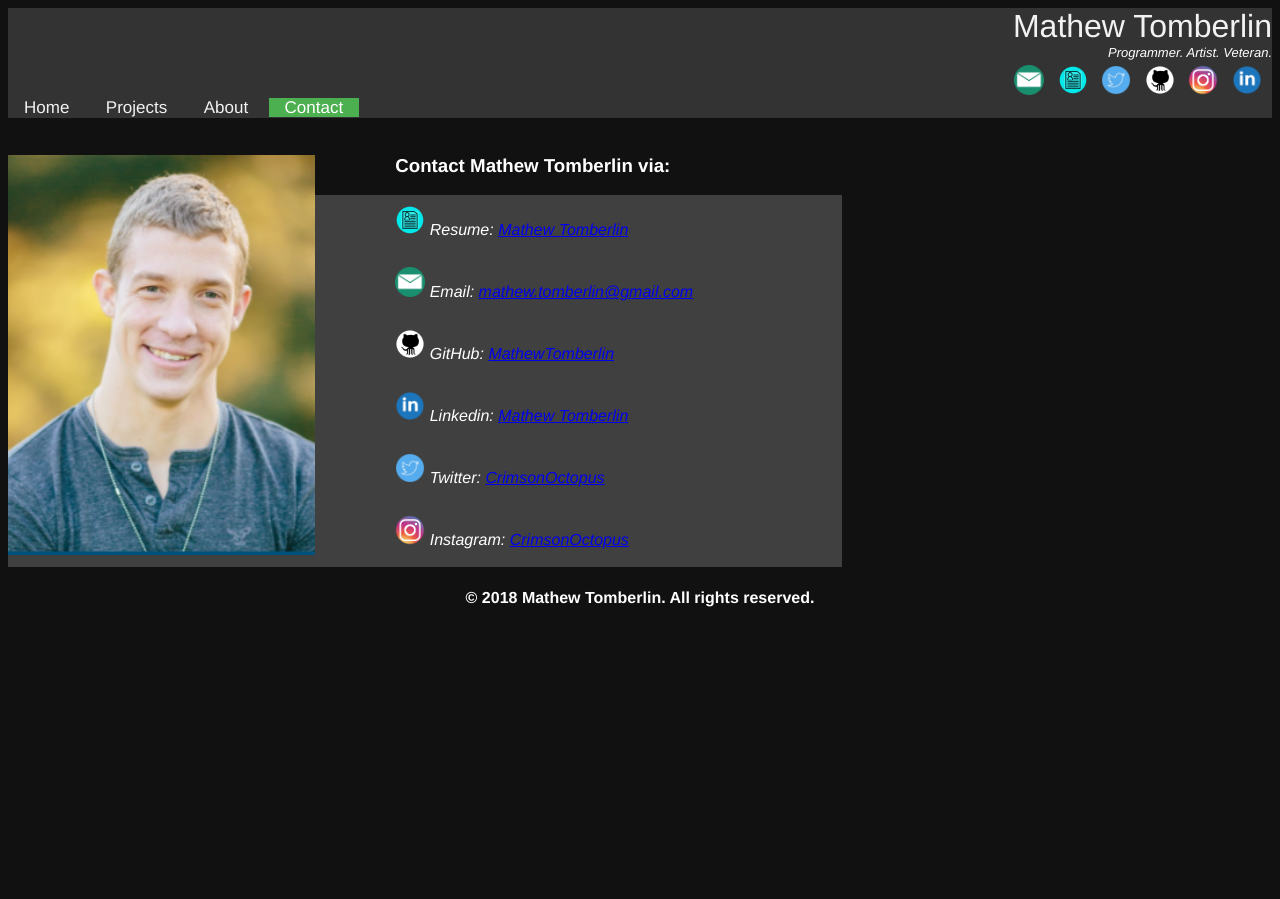
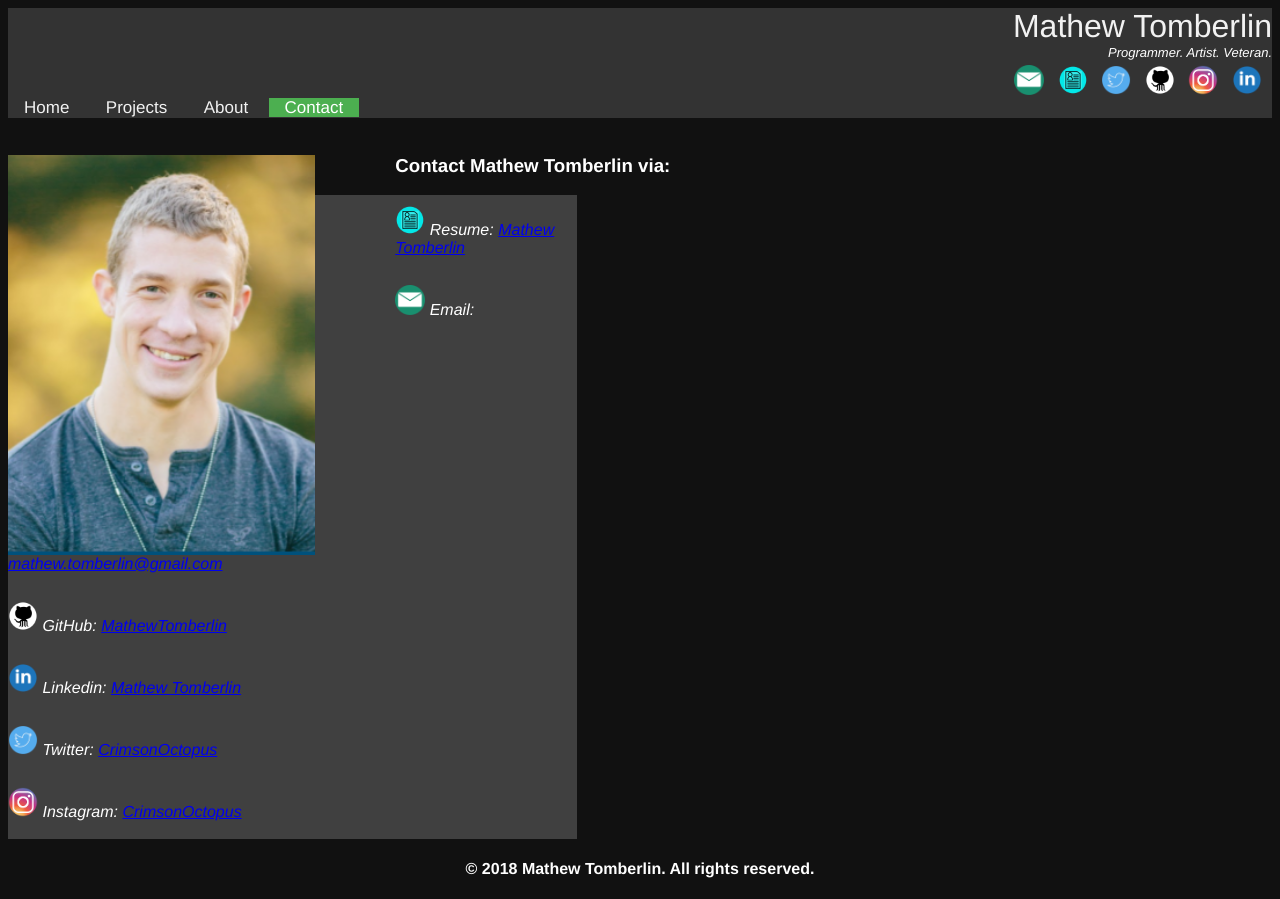
Before and after one commit to MathewTomberlin/MathewTomberlin.github.io, a PHP site: page /contact.html in a window 1280 px wide. Before the commit the page ends 607 px from the top, so only its background shows below. Run offline with PHP 8.4, Linux system fonts and the light colour scheme.

Commit message:
Fix horizontal contacts page layout 2

```diff
--- a/src/css/style.css
+++ b/src/css/style.css
@@ -168,7 +168,7 @@ body {
 
 address{
   background-color:#404040;
-  width: 66%;
+  width: 45%;
 }
 
 /* Add a background color to the button if it is clicked on (add the .active class with JS), and when you move the mouse over it (hover) */
```
